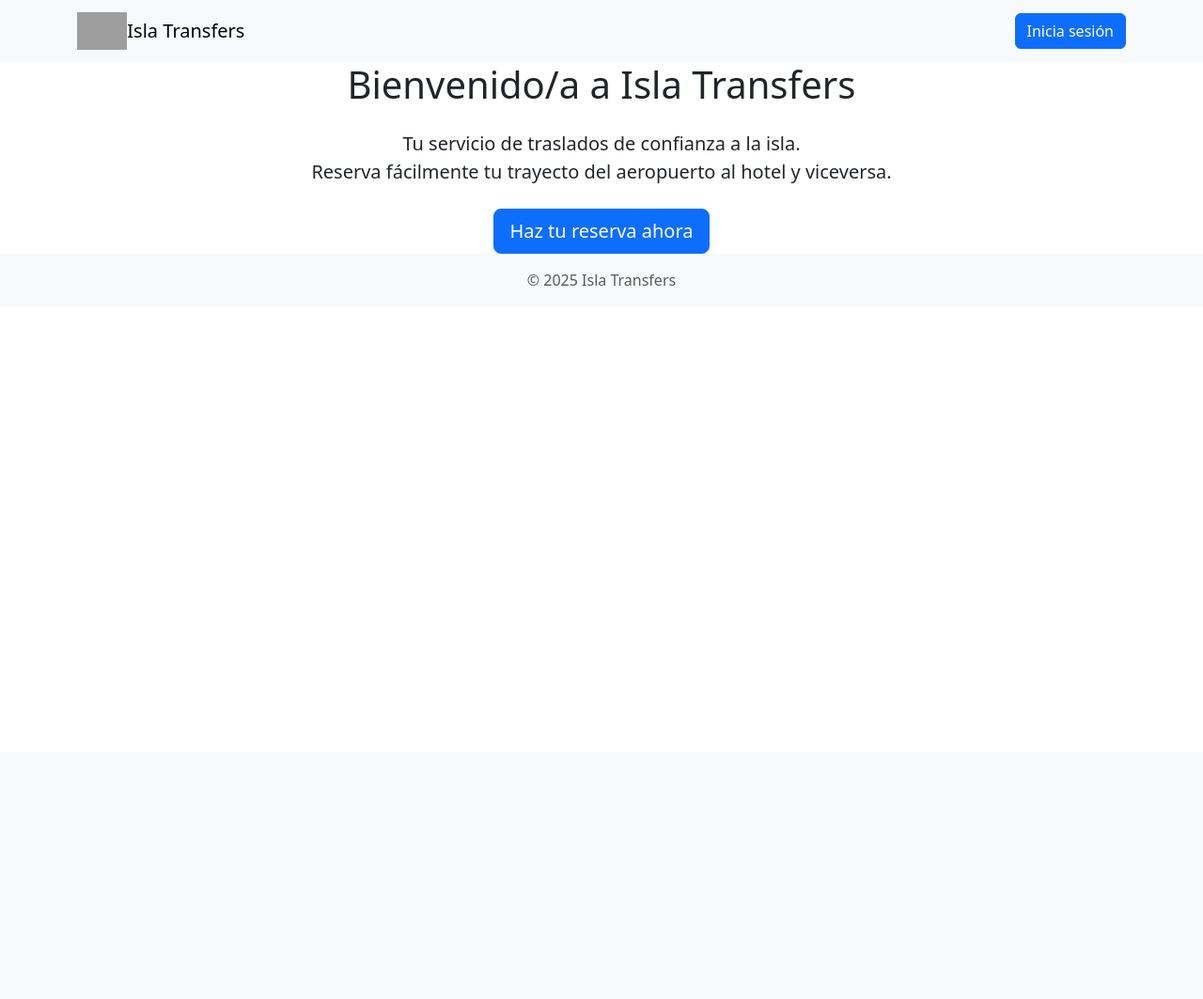
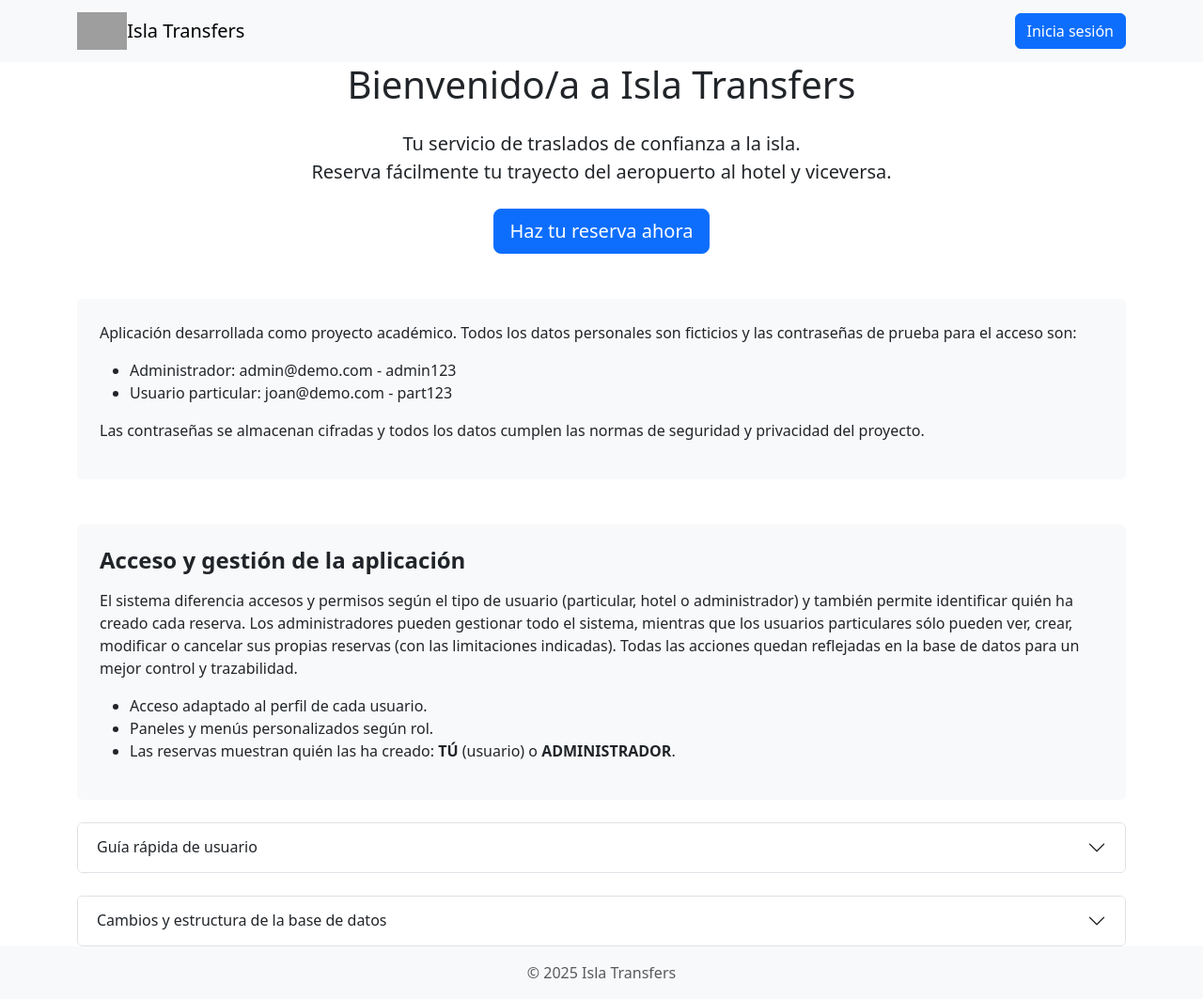
Before and after one commit to Code4Events-DAW-FP-UOC/p02-app-reservas-transfers-php, a PHP site: page / in a window 1280 px wide. Shown: the whole page at 94% size. Before the commit the page ends 304 px from the top, so only its background shows below. Run offline with PHP 8.4, Linux system fonts and the light colour scheme; grey boxes are pictures that could not be loaded.

Commit message:
feat: contenido pagina de inicio, información para el uso de la aplicación.

```diff
--- a/app/views/home/index.php
+++ b/app/views/home/index.php
@@ -31,5 +31,98 @@
         <a href="/user/nuevaReserva" class="btn btn-primary btn-lg">Haz tu reserva ahora</a>
     </div>
 </div>
+<div class="container">
+    <!-- SECCIÓN -->
+    <section class="bg-light p-4 rounded mt-5 mb-4">
+        <p>
+            Aplicación desarrollada como proyecto académico. Todos los datos personales son ficticios y las contraseñas de prueba para el acceso son:
+        <ul>
+            <li>Administrador: admin@demo.com - admin123</li>
+            <li>Usuario particular: joan@demo.com - part123</li>
+
+        </ul>
+        <p>
+            Las contraseñas se almacenan cifradas y todos los datos cumplen las normas de seguridad y privacidad del proyecto.
+        </p>
+    </section>
+    <!-- SECCIÓN 1: Acceso y gestión -->
+    <section class="bg-light p-4 rounded mt-5 mb-4">
+        <h4 class="fw-bold mb-3">Acceso y gestión de la aplicación</h4>
+        <p>
+            El sistema diferencia accesos y permisos según el tipo de usuario (particular, hotel o administrador) y también permite identificar quién ha creado cada reserva. Los administradores pueden gestionar todo el sistema, mientras que los usuarios particulares sólo pueden ver, crear, modificar o cancelar sus propias reservas (con las limitaciones indicadas). Todas las acciones quedan reflejadas en la base de datos para un mejor control y trazabilidad.
+        </p>
+        <ul>
+            <li>Acceso adaptado al perfil de cada usuario.</li>
+            <li>Paneles y menús personalizados según rol.</li>
+            <li>Las reservas muestran quién las ha creado: <b>TÚ</b> (usuario) o <b>ADMINISTRADOR</b>.</li>
+        </ul>
+    </section>
+
+    <!-- SECCIÓN 2: Guía rápida de uso (desplegable) -->
+    <div class="accordion mb-4" id="accordionGuiaRapida">
+        <div class="accordion-item">
+            <h2 class="accordion-header" id="headingGuia">
+                <button class="accordion-button collapsed" type="button" data-bs-toggle="collapse" data-bs-target="#collapseGuia" aria-expanded="false" aria-controls="collapseGuia">
+                    Guía rápida de usuario
+                </button>
+            </h2>
+            <div id="collapseGuia" class="accordion-collapse collapse" aria-labelledby="headingGuia" data-bs-parent="#accordionGuiaRapida">
+                <div class="accordion-body">
+                    <ul>
+                        <li>El menú de navegación muestra las secciones disponibles según tu rol: usuario o administrador.</li>
+                        <li>Puedes consultar, crear, editar o cancelar tus reservas desde la sección <b>Mis reservas</b>.</li>
+                        <li>Accede a tu perfil para modificar tus datos personales y contraseña.</li>
+                        <li>En cada reserva puedes ver todos los detalles y saber quién la ha creado.</li>
+                        <li>El calendario en adminstrador permite ver las reservas por mes, semana o día, y acceder directamente al detalle de cada trayecto.</li>
+                        <li>Los administradores pueden gestionar todo el sistema: usuarios, hoteles, tipos de reserva, vehículos, zonas y precios.</li>
+                    </ul>
+                </div>
+            </div>
+        </div>
+    </div>
+
+    <!-- SECCIÓN 3: Cambios y estructura de la base de datos (desplegable) -->
+    <div class="accordion" id="accordionCambiosBD">
+        <div class="accordion-item">
+            <h2 class="accordion-header" id="headingCambiosBD">
+                <button class="accordion-button collapsed" type="button" data-bs-toggle="collapse" data-bs-target="#collapseCambiosBD" aria-expanded="false" aria-controls="collapseCambiosBD">
+                    Cambios y estructura de la base de datos
+                </button>
+            </h2>
+            <div id="collapseCambiosBD" class="accordion-collapse collapse" aria-labelledby="headingCambiosBD" data-bs-parent="#accordionCambiosBD">
+                <div class="accordion-body">
+                    <ul>
+                        <li><strong>Nombres unificados:</strong> Tablas y campos en minúsculas y en plural para una gestión más clara.</li>
+                        <li><strong>Campos nuevos:</strong>
+                            <ul>
+                                <li><code>id_creador</code> en reservas, para saber quién creó cada reserva (usuario o administrador).</li>
+                                <li><code>rol</code> en viajeros, para distinguir entre particulares y administradores.</li>
+                                <li><code>email</code> añadido en hoteles.</li>
+                            </ul>
+                        </li>
+                        <li><strong>Ajustes en tipos de datos:</strong>
+                            <ul>
+                                <li>El campo <code>email_cliente</code> ha sido sustituido por <code>id_viajero</code> en reservas para mejorar la relación entre tablas.</li>
+                                <li>La columna <code>password</code> permite hashes largos y seguros.</li>
+                            </ul>
+                        </li>
+                    </ul>
+                    <div>
+                        <strong>Contraseñas por defecto:</strong>
+                        <ul>
+                            <li>Administrador: <code>admin123</code></li>
+                            <li>Usuario particular: <code>part123</code></li>
+                        </ul>
+                    </div>
+                    <div class="alert alert-info mt-3">
+                        <strong>Nota:</strong> Todos los datos y contraseñas son ficticios y las contraseñas reales se almacenan siempre cifradas.
+                    </div>
+                </div>
+            </div>
+        </div>
+    </div>
+</div>
+
+
 
 <?php require __DIR__ . '/../components/footer.php'; ?>
```
